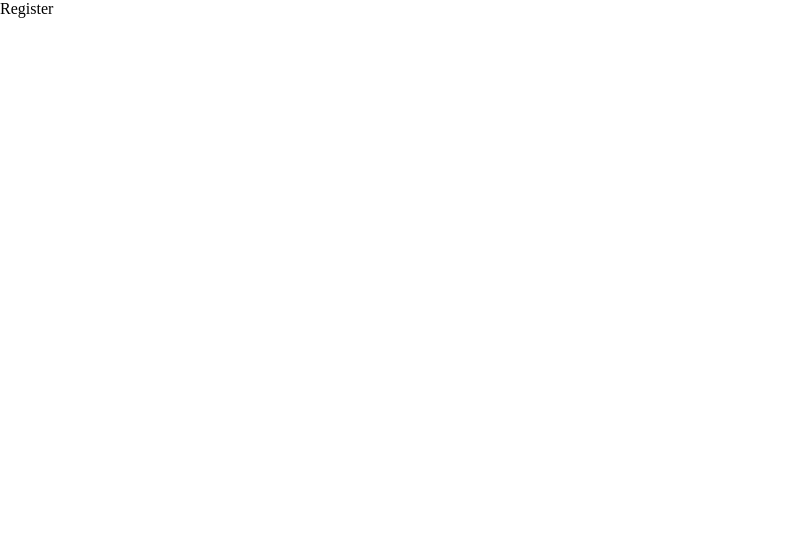
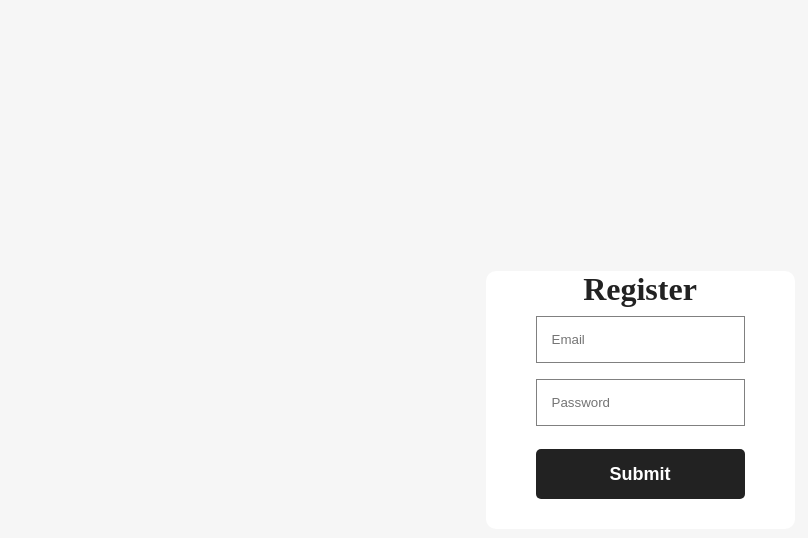
Before and after one commit to hannaax/wanted-pre-onboarding-frontend, a React (Create React App) app: page / in a window 1280 px wide. Shown: the top 538 px of the page, without its empty margins (0-808 px from the left). Built offline with nearby package versions, Linux system fonts and the light colour scheme.

Commit message:
feat: 회원가입&로그인페이지 큰틀 구현

```diff
--- a/package.json
+++ b/package.json
@@ -6,6 +6,7 @@
     "@testing-library/jest-dom": "^5.16.5",
     "@testing-library/react": "^13.4.0",
     "@testing-library/user-event": "^13.5.0",
+    "axios": "^1.3.2",
     "react": "^18.2.0",
     "react-dom": "^18.2.0",
     "react-router-dom": "^6.8.1",
--- a/src/pages/Register.js
+++ b/src/pages/Register.js
@@ -1,5 +1,84 @@
+import styled from "styled-components";
+
 const Register = () => {
-  return <div>Register</div>;
+  const handleSubmit = (e) => {
+    e.preventDefault();
+  };
+
+  const emailValidation = () => {};
+
+  const pwValidation = () => {};
+
+  return (
+    <Container>
+      <form onSubmit={handleSubmit}>
+        <h1>Register</h1>
+        <input
+          data-testid="email-input"
+          type="email"
+          placeholder="Email"
+          onChange={emailValidation}
+        />
+        <input
+          data-testid="password-input"
+          type="password"
+          placeholder="Password"
+          onChange={pwValidation}
+        />
+        <Button data-testid="signup-button">Submit</Button>
+      </form>
+    </Container>
+  );
 };
 
+const Container = styled.div`
+  display: flex;
+  align-items: center;
+  justify-content: center;
+  height: 100vh;
+  background-color: #f6f6f6;
+  background-size: cover;
+  background-position: center;
+
+  > form {
+    display: flex;
+    flex-direction: column;
+    background-color: white;
+    padding: 0 50px;
+    border-radius: 10px;
+  }
+
+  > form h1 {
+    color: #222;
+    text-align: center;
+  }
+
+  > form label {
+    font-size: 12px;
+    color: gray;
+  }
+
+  > form input {
+    padding: 15px;
+    margin: 8px 0px;
+    border: 1px solid gray;
+  }
+`;
+
+const Button = styled.button`
+  width: 100%;
+  height: 50px;
+  padding: 10px;
+  border: none;
+  background-color: ${(props) => (props.disabled ? "#acacac" : "#222;")};
+  color: white;
+  border-radius: 5px;
+  font-weight: bold;
+  font-size: 18px;
+  cursor: pointer;
+  margin-top: 15px;
+  margin-bottom: 30px;
+  pointer-events: ${(props) => (props.disabled ? "none" : null)};
+`;
+
 export default Register;
--- a/src/pages/Signin.js
+++ b/src/pages/Signin.js
@@ -1,5 +1,84 @@
+import styled from "styled-components";
+
 const Signin = () => {
-  return <div>Signin</div>;
+  const handleSubmit = (e) => {
+    e.preventDefault();
+  };
+
+  const emailValidation = () => {};
+
+  const pwValidation = () => {};
+
+  return (
+    <Container>
+      <form onSubmit={handleSubmit}>
+        <h1>Signin</h1>
+        <input
+          data-testid="email-input"
+          type="email"
+          placeholder="Email"
+          onChange={emailValidation}
+        />
+        <input
+          data-testid="password-input"
+          type="password"
+          placeholder="Password"
+          onChange={pwValidation}
+        />
+        <Button data-testid="signin-button">Submit</Button>
+      </form>
+    </Container>
+  );
 };
 
+const Container = styled.div`
+  display: flex;
+  align-items: center;
+  justify-content: center;
+  height: 100vh;
+  background-color: #f6f6f6;
+  background-size: cover;
+  background-position: center;
+
+  > form {
+    display: flex;
+    flex-direction: column;
+    background-color: white;
+    padding: 0 50px;
+    border-radius: 10px;
+  }
+
+  > form h1 {
+    color: #222;
+    text-align: center;
+  }
+
+  > form label {
+    font-size: 12px;
+    color: gray;
+  }
+
+  > form input {
+    padding: 15px;
+    margin: 8px 0px;
+    border: 1px solid gray;
+  }
+`;
+
+const Button = styled.button`
+  width: 100%;
+  height: 50px;
+  padding: 10px;
+  border: none;
+  background-color: ${(props) => (props.disabled ? "#acacac" : "#222;")};
+  color: white;
+  border-radius: 5px;
+  font-weight: bold;
+  font-size: 18px;
+  cursor: pointer;
+  margin-top: 15px;
+  margin-bottom: 30px;
+  pointer-events: ${(props) => (props.disabled ? "none" : null)};
+`;
+
 export default Signin;
```
Also changed, not shown: src/api/instance.js (added, +25 -0 lines), 1 other file (tests, documents, lock files or other folders).
